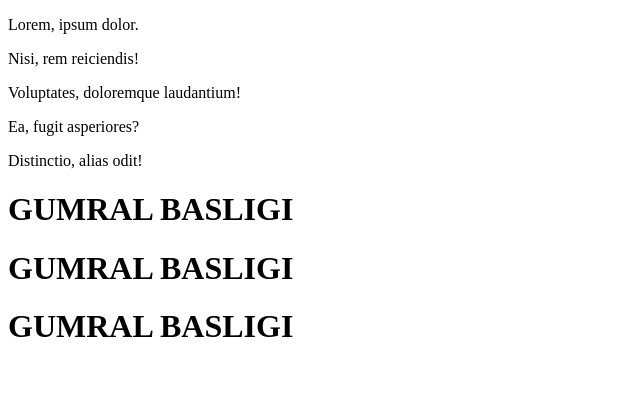
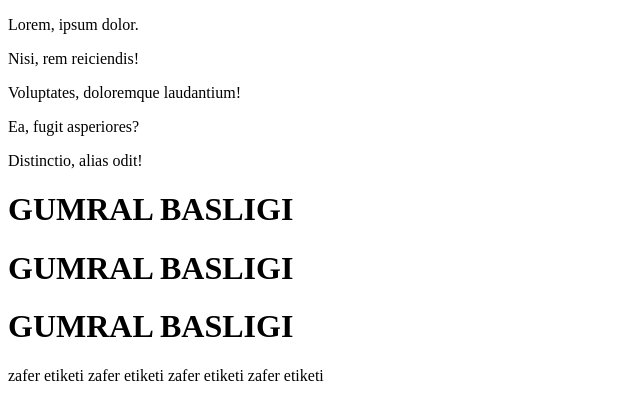
Before and after one commit to Zafer-40/kodluyoruzilkrepo, a plain HTML site: page DENEME.html in a window 1280 px wide. Shown: the whole page, without its empty margins (0-640 px from the left). Drawn offline with Linux system fonts and the light colour scheme.

Commit message:
master degisiklik

```diff
--- a/DENEME.html
+++ b/DENEME.html
@@ -16,4 +16,9 @@
     <h1>GUMRAL BASLIGI</h1>
     <h1>GUMRAL BASLIGI</h1>
     <h1>GUMRAL BASLIGI</h1>
+
+    <span>zafer etiketi</span>
+    <span>zafer etiketi</span>
+    <span>zafer etiketi</span>
+    <span>zafer etiketi</span>
 </html>
```
